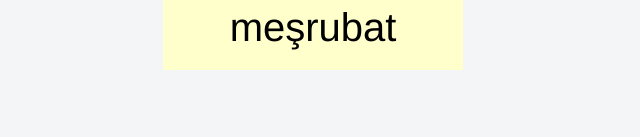
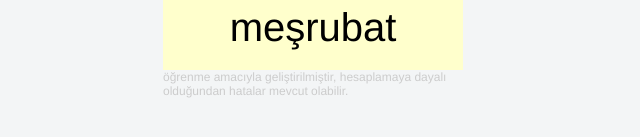
Before and after one commit to f/veznedar, a plain HTML site: page index.html in a window 1280 px wide. Shown: the part 359-496 px from the top of the page, without its empty margins (307-947 px from the left). Drawn offline with nearby package versions, Linux system fonts and the light colour scheme.

Commit message:
Update index.html

```diff
--- a/index.html
+++ b/index.html
@@ -46,6 +46,11 @@ input:focus, input.focus {
   text-align: center;
   background-color: #ffc;
   width: 260px;
+}
+small {
+	font-size: 12px;
+	color: #ccc;
+
 }
   </style>
 
@@ -175,6 +180,7 @@ var timer = setInterval(demoish, 3000);
     <input type="text" id="form" placeholder="ör. fa'il">
   </label>
   <div id="result">meşrubat</div>
+  <small>öğrenme amacıyla geliştirilmiştir, hesaplamaya dayalı olduğundan hatalar mevcut olabilir.</small>
 </div>
 
 </body></html>
```
